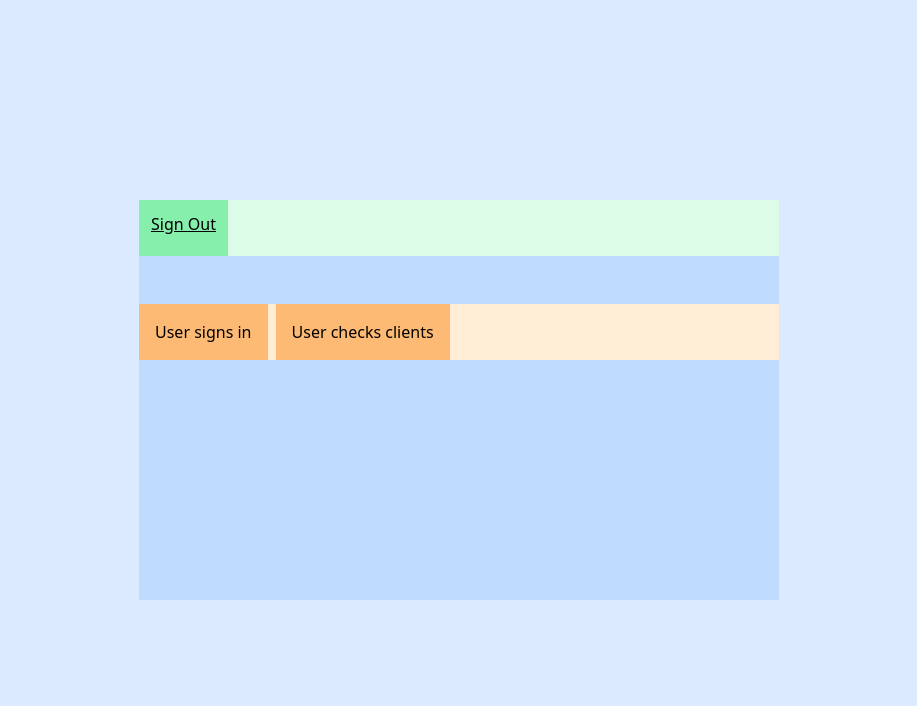
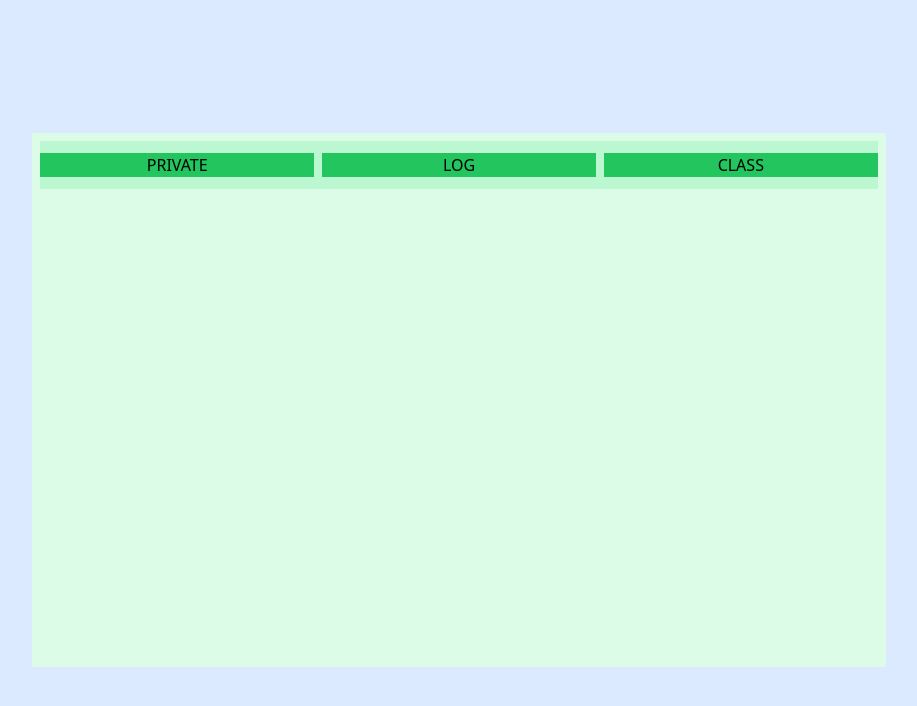
Before and after one commit to RobJJ/crud-client-app, a React (Create React App) app: page / in a window 1280 px wide. Shown: the top 706 px of the page, without its empty margins (181-1098 px from the left). Built offline with nearby package versions, Linux system fonts and the light colour scheme.

Commit message:
Implemented first workings of Log Component

```diff
--- a/src/App.js
+++ b/src/App.js
@@ -1,13 +1,15 @@
 import React from "react";
-//
+// Components
 import ReceiptList from "./Components/Receipts/Receipt-parent-component";
 import AddClient from "./Components/AddClient/AddClient-component";
 import Navigation from "./Components/Navigation/Navigation-parent-component";
+import Log from "./Components/Log/Log-parent-component";
+//
 
 function App() {
   return (
     <div className="w-screen h-screen bg-blue-100 flex justify-center items-center">
-      <Navigation />
+      <Log />
     </div>
   );
 }
--- a/src/Components/Log/Log-parent-component.jsx
+++ b/src/Components/Log/Log-parent-component.jsx
@@ -1,6 +1,66 @@
-import React from "react";
+import React, { useRef, useState } from "react";
 //
+const privateInfo = {
+  name: "private",
+  info: "private stuff here",
+};
+const classInfo = {
+  name: "class",
+  info: "class stuff here",
+};
 
-function Log(params) {}
+function Log(params) {
+  //
+  const [currentLogPage, setCurrentLogPage] = useState({});
+
+  const tray = useRef();
+  //
+  const handleLogClick = (e) => {
+    e.preventDefault();
+    const pageRequested = e.target.dataset.tag;
+    // check what is requested based on click
+    // set the currentPage to the correct obj.
+    pageRequested === "log-private"
+      ? setCurrentLogPage(privateInfo)
+      : setCurrentLogPage(classInfo);
+    //
+    if (tray.current.classList.contains("hidden")) {
+      tray.current.classList.remove("hidden");
+    } else {
+      tray.current.classList.add("hidden");
+    }
+  };
+  //
+  return (
+    <div className="w-2/3 h-2/3 bg-green-100 p-2">
+      {/* Parent container that expands onClick. No height set */}
+      <div className="w-full bg-green-200 flex flex-col">
+        {/* Top level bar display to handle clicks and guidance */}
+        <div className="w-full h-12 flex text-center items-center gap-2">
+          <div
+            data-tag="log-private"
+            onClick={handleLogClick}
+            className="w-1/3 bg-green-500"
+          >
+            PRIVATE
+          </div>
+          <div className="w-1/3 bg-green-500">LOG</div>
+          <div
+            data-tag="log-class"
+            onClick={handleLogClick}
+            className="w-1/3 bg-green-500"
+          >
+            CLASS
+          </div>
+        </div>
+        {/* The expandable section of the div.. The contents depends on the click */}
+        <div ref={tray} className="hidden ">
+          <h2>{currentLogPage.name}</h2>
+          <p>{currentLogPage.info}</p>
+        </div>
+      </div>
+    </div>
+  );
+}
 
 export default Log;
```
